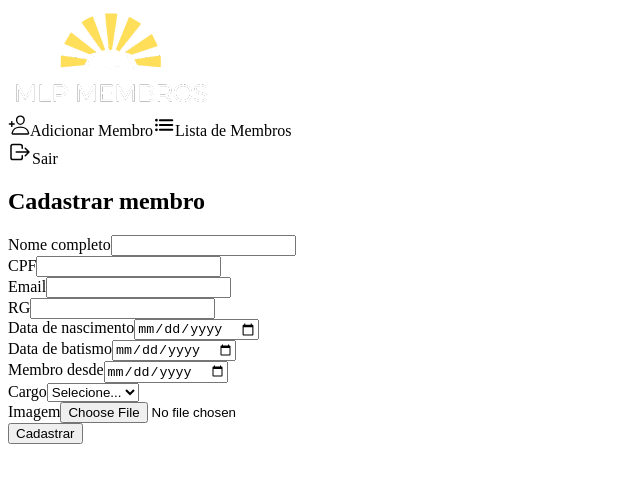
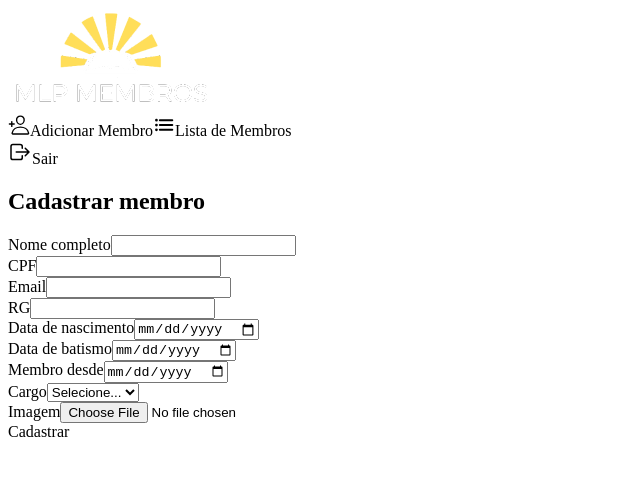
Before and after one commit to LukasAlencar/mlp_members_front, a React (Vite) app in the folder src/renderer/: page /registerMember in a window 1280 px wide. Shown: the top 482 px of the page, without its empty margins (0-640 px from the left). Built offline with nearby package versions, Linux system fonts and the light colour scheme.

Commit message:
solve: dates data

```diff
--- a/src/renderer/src/components/screens/RegisterMember.jsx
+++ b/src/renderer/src/components/screens/RegisterMember.jsx
@@ -155,9 +155,9 @@ const RegisterMember = () => {
               </div>
             </div>
 
-            <button onClick={handleSubmit} className="bg-zinc-500 hover:bg-zinc-600 text-white py-2 px-4 rounded">
+            <div onClick={handleSubmit} className="bg-zinc-500 cursor-pointer hover:bg-zinc-600 text-white py-2 px-4 w-fit rounded">
               Cadastrar
-            </button>
+            </div>
           </form>
         </div>
       </div>
```
